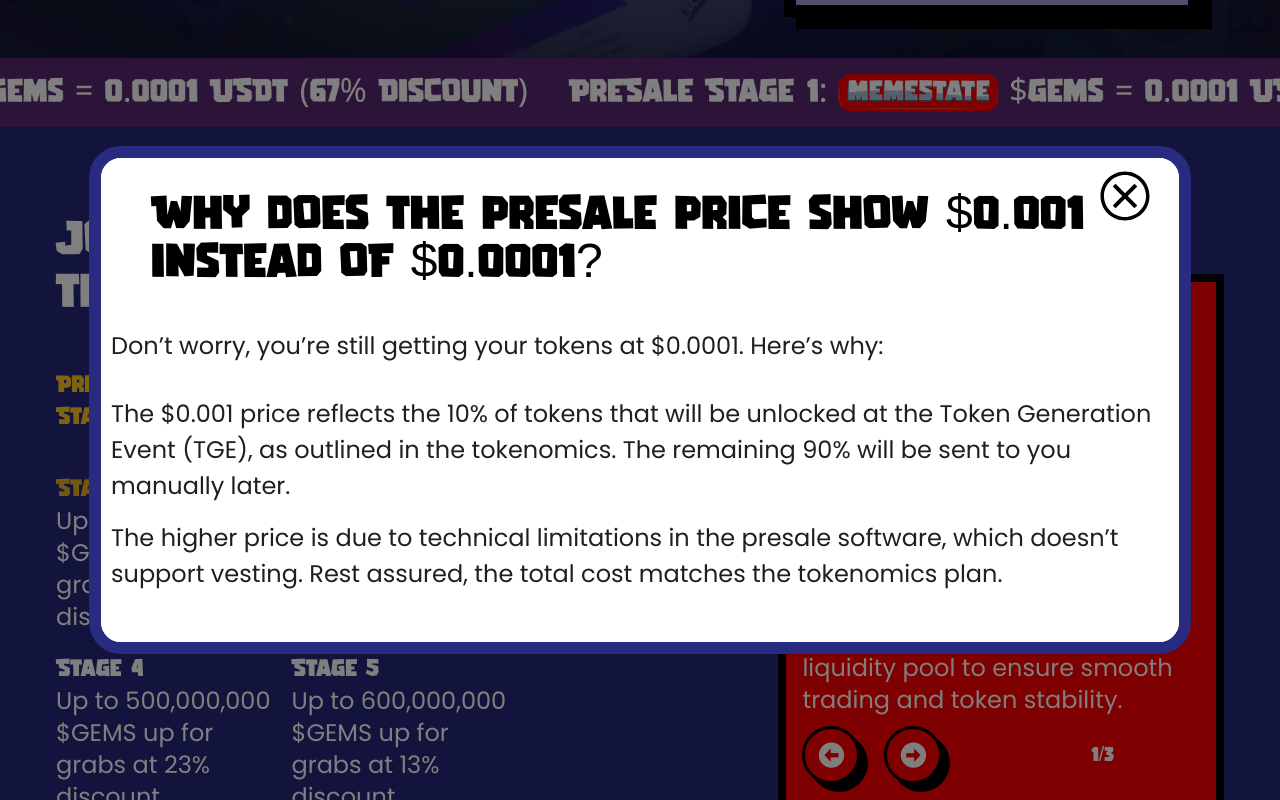
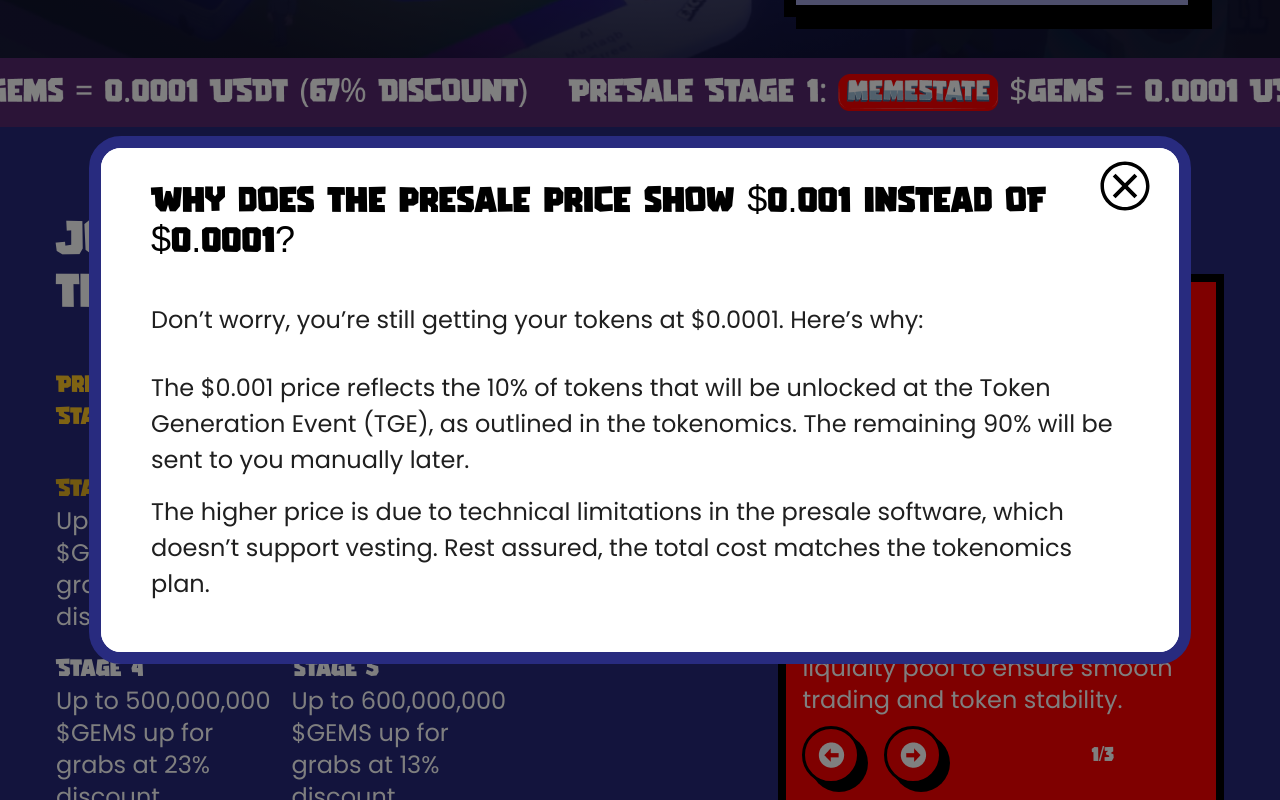
Before and after one commit to codiejay/memestateweb, a React (Vite) app: page / in a window 1280 px wide. Both pictures are taken after a click on the button "Why does the presale price show $0.001 instead of $0.0001?". Shown: the part 673-1473 px from the top of the page. Built offline with nearby package versions, Linux system fonts and the light colour scheme.

Commit message:
Reduce Font Size of Modal Head Text

```diff
--- a/src/App.jsx
+++ b/src/App.jsx
@@ -452,7 +452,7 @@
             }
             content={
               selectedModal === "explanation" ? (
-                <div className="mt-10 ">
+                <div className="mt-10 px-10 ">
                   <p className="text-[24px] font-normal text-[#1F1F1F] mb-8 font-poppins">
                     Don’t worry, you’re still getting your tokens at $0.0001.
                     Here’s why:
--- a/src/component/WhyIsPriceDifferent/WhyIsPriceDifferent.jsx
+++ b/src/component/WhyIsPriceDifferent/WhyIsPriceDifferent.jsx
@@ -15,7 +15,7 @@
             </button>
           </div>
           <div className="py-6 ">
-            <h1 className="text-black text-5xl px-10">{title}</h1>
+            <h1 className="text-black text-4xl px-10">{title}</h1>
             {content}
           </div>
         </div>
```
